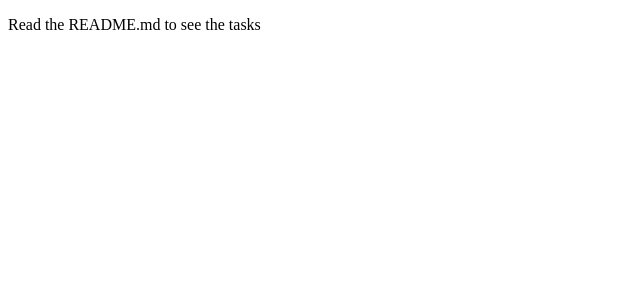
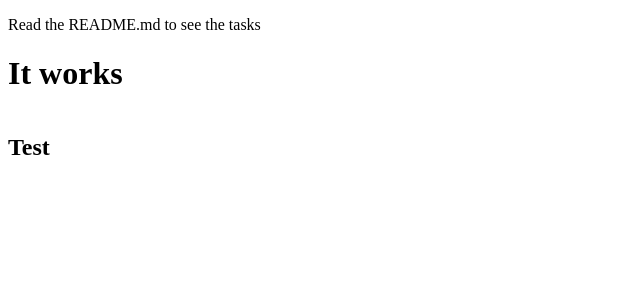
Before and after one commit to Mariuscaa/MCA-react-oppgaver, a React (Create React App) app: page / in a window 1280 px wide. Shown: the top 300 px of the page, without its empty margins (0-640 px from the left). Built offline with nearby package versions, Linux system fonts and the light colour scheme.

Commit message:
Done task 5

```diff
--- a/package.json
+++ b/package.json
@@ -8,6 +8,9 @@
     "react": "17.0.1",
     "react-dom": "17.0.1",
     "react-scripts": "^5.0.1"
+  },
+  "devDependencies": {
+    "@babel/plugin-proposal-private-property-in-object" : "7.21.11"
   },
   "scripts": {
     "start": "react-scripts start",
--- a/src/App.js
+++ b/src/App.js
@@ -1,6 +1,12 @@
+import MyComponent from "./components/MyComponent";
+import Wrapper from "./components/Wrapper";
+import Title from "./components/Title";
+
 const App = () => (
   <div>
     <p>Read the README.md to see the tasks</p>
+    <MyComponent title="It works"/>
+    <Wrapper><Title title="Test" /></Wrapper><Title></Title>
   </div>
 );
 
--- /dev/null
+++ b/src/components/MyComponent.jsx
@@ -0,0 +1,4 @@
+import Title from "./Title"
+export default function MyComponent ({title}) {
+    return (<Title title={title}/>)
+}
--- /dev/null
+++ b/src/components/Title.jsx
@@ -0,0 +1,3 @@
+export default function Title ({title}) {
+    return (<h1>{title}</h1>)
+}
--- /dev/null
+++ b/src/components/Wrapper.jsx
@@ -0,0 +1,3 @@
+export default function Wrapper({children}) {
+    return(<section className="flex">{children}</section>)
+}
--- a/src/styles.scss
+++ b/src/styles.scss
@@ -2,3 +2,7 @@
   font-family: sans-serif;
   text-align: center;
 }
+
+.flex {
+  display: flex;
+}
```
Also changed, not shown: 1 other file (tests, documents, lock files or other folders).
